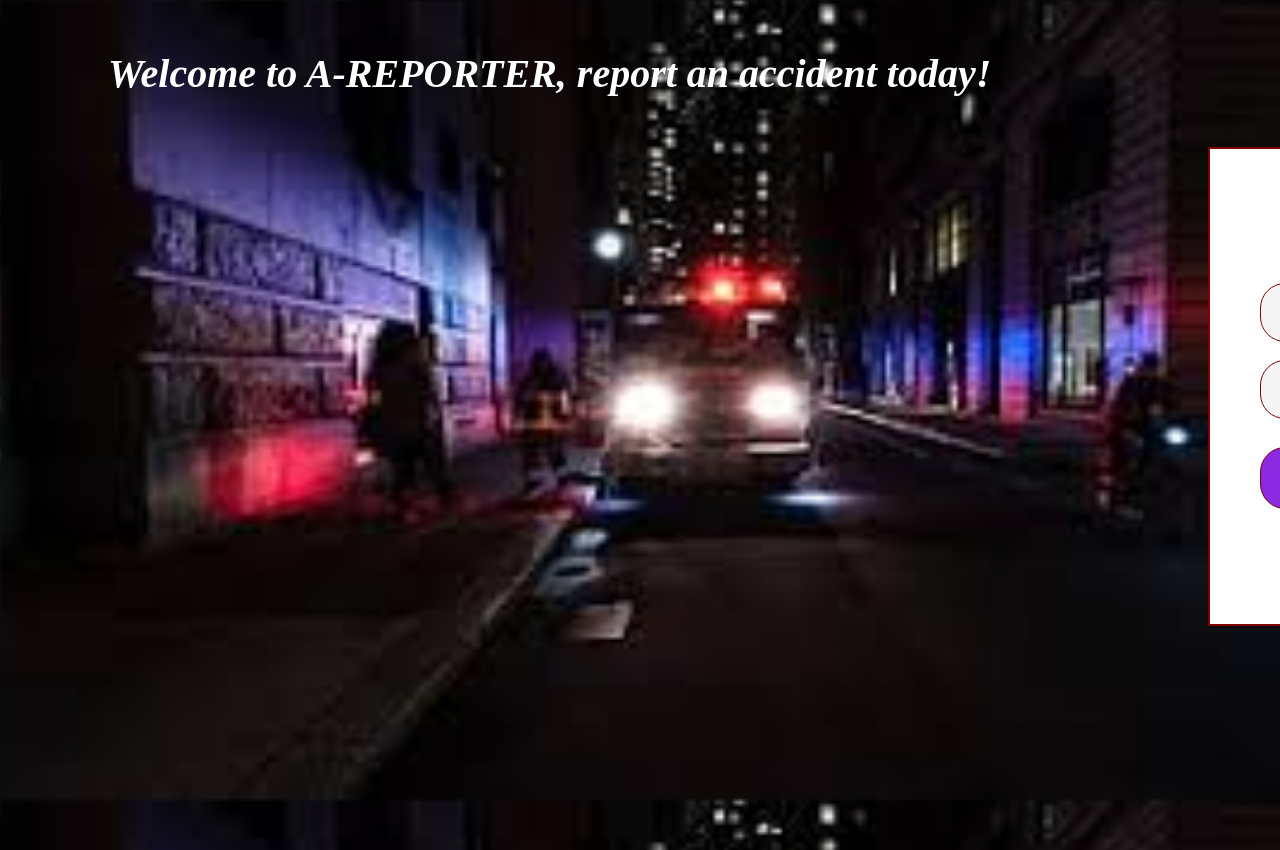
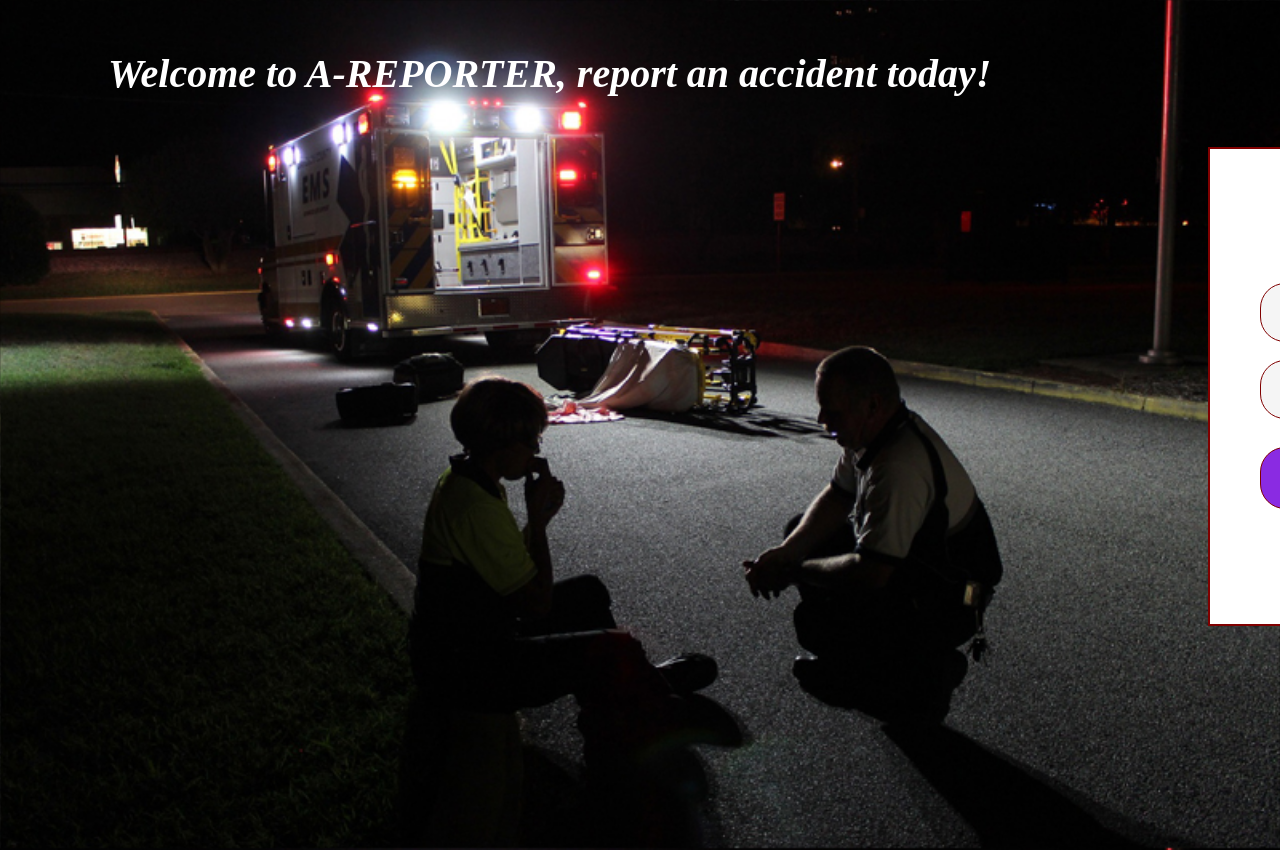
Before and after one commit to Peace-Apple/AReporter, a PHP site: page / in a window 1280 px wide; the page is wider, and only the part inside the window is pictured. Run offline with PHP 8.4, Linux system fonts and the light colour scheme.

Commit message:
Modify file

```diff
--- a/assets/style.css
+++ b/assets/style.css
@@ -11,7 +11,7 @@ html, body {
 
 /* Style auth forms */
 .auth {
-  background: url('images/amb2.jpeg');
+  background: url('images/amb4.jpg');
   background-size: cover;
 }
 .auth h3 {
```
Also changed, not shown: assets/images/amb1.jpg (added), assets/images/amb2.jpeg (deleted), assets/images/amb2.jpg (added), assets/images/amb3.png (added), assets/images/amb4.jpg (added).
